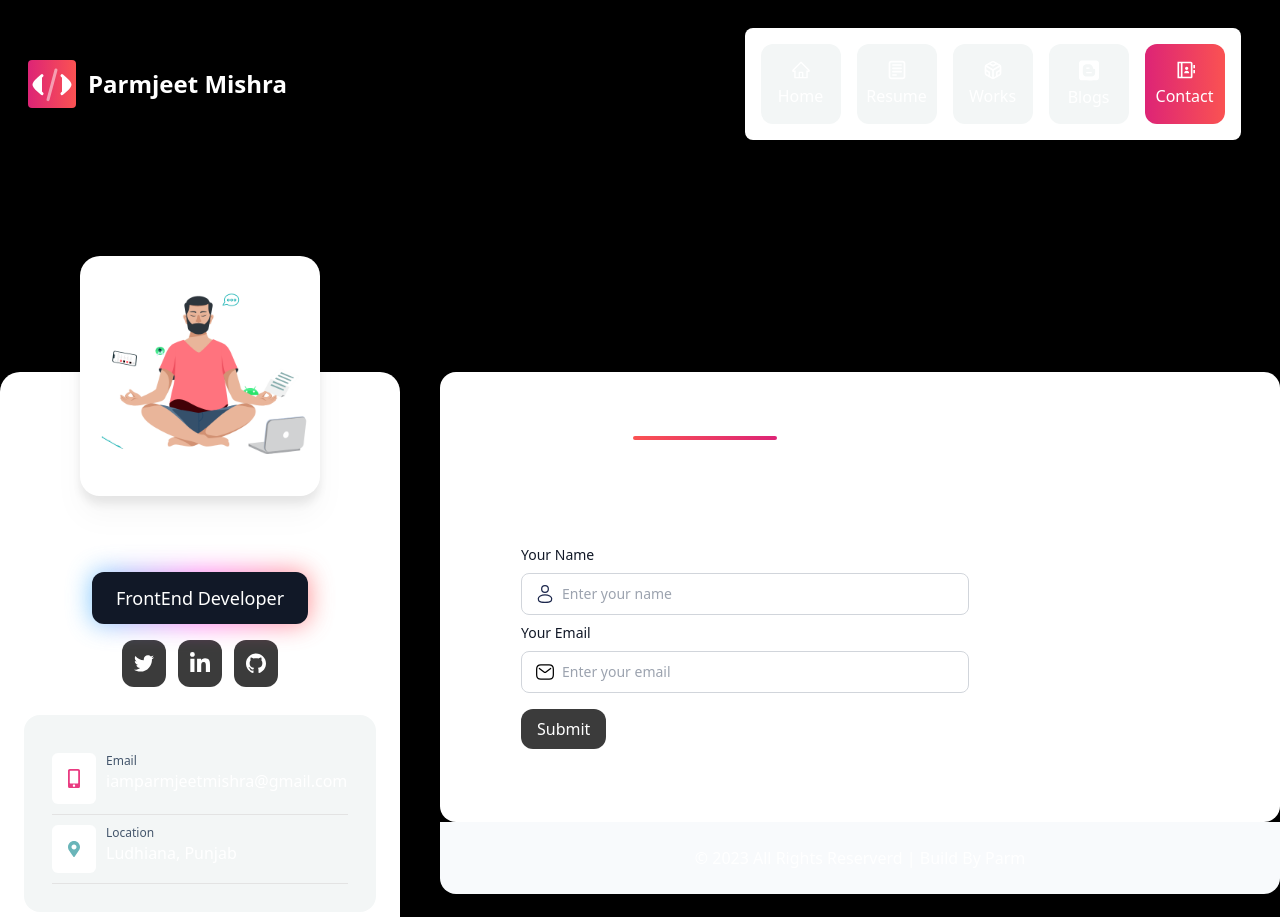
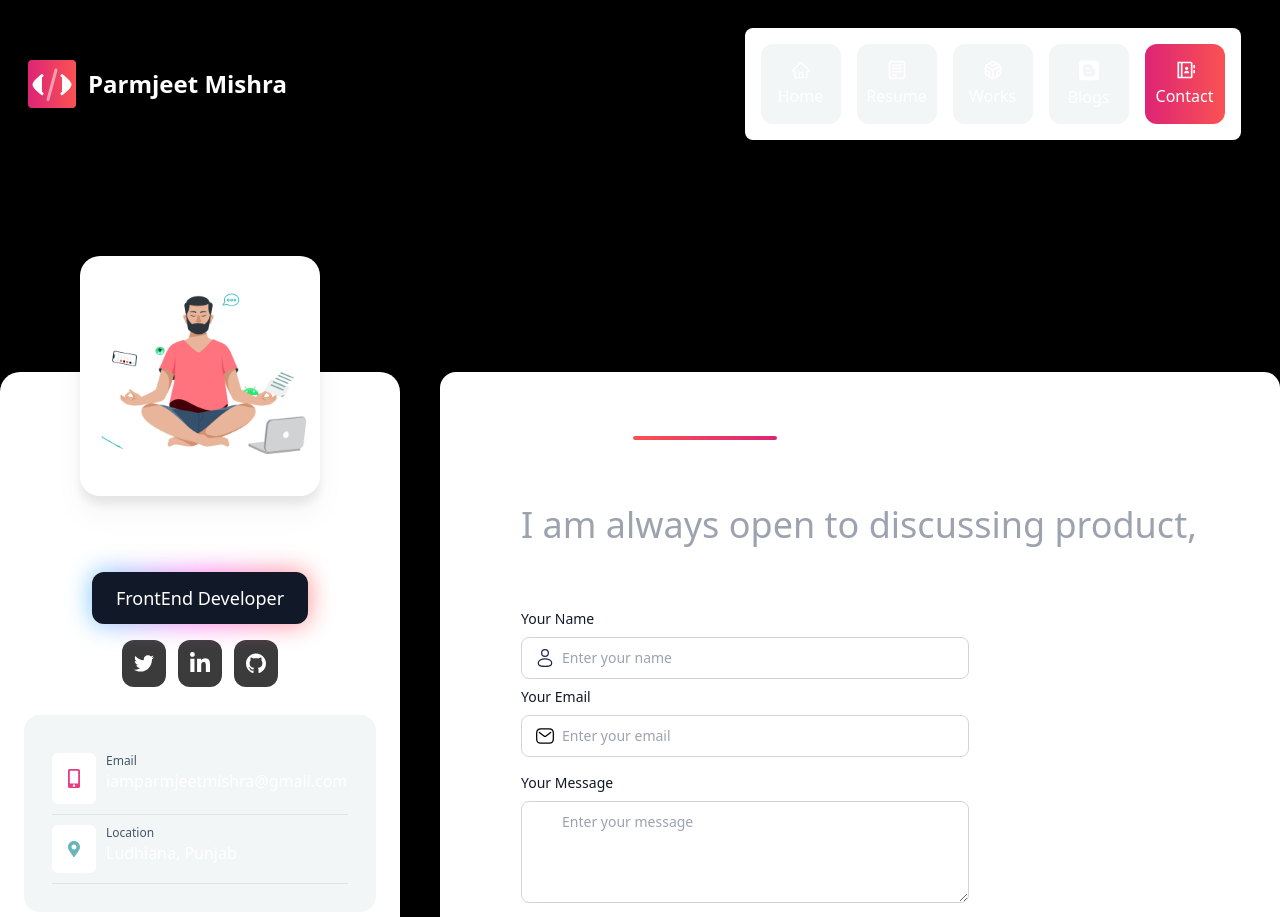
Before and after one commit to iamparmjeetmishra/Portfolio, a React (Vite) app: page /contact in a window 1280 px wide. Shown: the top 917 px of the page. Built offline with nearby package versions, Linux system fonts and the light colour scheme.

Commit message:
Form Update

```diff
--- a/src/components/header/Header.jsx
+++ b/src/components/header/Header.jsx
@@ -9,7 +9,7 @@ const header = () => {
 
     return (
         <>
-            <header className="container w-full flex items-center dark:bg-[#1a1a1a]  justify-between p-3  mt-4 sm:rounded-xl ">
+            <header className="container w-full flex items-center dark:bg-[#111111]  justify-between p-3  mt-4 sm:rounded-xl ">
                 <div className="w-full flex justify-between px-4">
                     <NavLink to="/" >
                         <div className="flex items-center gap-3 ">
--- a/src/components/index.js
+++ b/src/components/index.js
@@ -12,6 +12,7 @@ import NavA from './ui/NavA.jsx'
 import SkillBtn from './ui/SkillBtn.jsx'
 import Label from "./ui/Label.jsx";
 import Input from './ui/Input.jsx'
+
 
 export {
     Button,
--- a/src/components/ui/Form.jsx
+++ b/src/components/ui/Form.jsx
@@ -1,8 +1,8 @@
 import * as z from 'zod'
 import { useForm } from 'react-hook-form'
 import { zodResolver } from '@hookform/resolvers/zod'
-import { Label, Input } from '../../components'
-import { NameIcon, EmailIcon } from '../../media'
+import { NameIcon, EmailIcon, TextAreaIcon } from '../../media'
+
 
 const schema = z.object({
   name: z.string().min(1, { message: 'Required at least 2 characters' }),
@@ -17,28 +17,41 @@ const Form = () => {
     resolver: zodResolver(schema),
   })
 
+  const submitData = (data) => {
+    console.log(data)
+  }
+
   return (
     <>
 
-      <form onSubmit={handleSubmit} className="w-full max-w-md ">
+      <form onSubmit={handleSubmit(submitData)} className="w-full max-w-md ">
 
-      <label htmlFor="name" className="block mb-2 text-sm font-medium text-gray-900 dark:text-white">
+      <label htmlFor="name" className="label">
         Your Name
       </label>
         <div className="relative mb-2">
           <div className="absolute inset-y-0 start-0 flex items-center ps-3.5 pointer-events-none">
             <NameIcon className="w-5" />
           </div>
-          <Input type="text" id="name" placeholder="Enter your name" />
+          <input type="text" id="name" className='input' placeholder="Enter your name" {...register("name")} />
         </div>
-        <label htmlFor="email" className="block mb-2 text-sm font-medium text-gray-900 dark:text-white">
+        <label htmlFor="email" className="label">
         Your Email
       </label>
         <div className="relative mb-4">
           <div className="absolute inset-y-0 start-0 flex items-center ps-3.5 pointer-events-none">
             <EmailIcon className="w-5" />
           </div>
-          <Input type="email" id="email" placeholder="Enter your email" />
+          <input type="email" className='input' id="email" placeholder="Enter your email" {...register("email")} />
+        </div>
+        <label htmlFor="name" className="label">
+        Your Message
+      </label>
+        <div className="relative mb-4 ">
+          <div className="absolute inset-y-0 start-0 flex items-start pt-3.5 ps-3.5 pointer-events-none">
+            <TextAreaIcon className="w-5" />
+          </div>
+          <textarea rows="4" type="text" className='input' id="message" placeholder="Enter your message" {...register("message")} />
         </div>
         <button type='submit' className='px-4 py-2 flex bg-neutral-800/90 rounded-xl hover:bg-gradient-to-r from-twOg-100 to-twOg-200 hover:transition-background-color'>Submit</button>
       </form>
--- a/src/components/ui/Input.jsx
+++ b/src/components/ui/Input.jsx
@@ -2,7 +2,9 @@
 const Input = ({type, id, placeholder}) => {
     return (
         <>
-            <input type={type} id={id} className="border border-gray-300 text-gray-900 text-sm rounded-lg focus:ring-blue-500 focus:border-blue-500 block w-full ps-10 p-2.5  dark:bg-transparent dark:border-gray-600  dark:text-white dark:focus:ring-blue-500 dark:focus:border-blue-500" placeholder={placeholder} />
+            <input type={type} id={id} className="input" placeholder={placeholder}
+
+            />
         </>
     )
 }
--- a/src/index.css
+++ b/src/index.css
@@ -8,3 +8,11 @@
       font-family: "Proxima Nova", system-ui, sans-serif;
     }
   }
+
+.input {
+  @apply border border-gray-300 text-gray-900 text-sm rounded-lg focus:ring-blue-500 focus:border-blue-500 block w-full ps-10 p-2.5  dark:bg-transparent dark:border-white/10  dark:text-white dark:focus:ring-blue-500 dark:focus:border-blue-500
+}
+
+.label {
+  @apply block mb-2 text-sm font-medium text-gray-900 dark:text-white
+}
--- /dev/null
+++ b/src/media/icons/TextAreaIcon.jsx
@@ -0,0 +1,11 @@
+
+
+const TextAreaIcon = ({ className }) => {
+    return (
+        <>
+            <svg className={className} viewBox="0 0 24 24" fill="currentColor" xmlns="http://www.w3.org/2000/svg"><path fillRule="evenodd" clipRule="evenodd" d="M19.186 2.09c.521.25 1.136.612 1.625 1.101.49.49.852 1.104 1.1 1.625.313.654.11 1.408-.401 1.92l-7.214 7.213c-.31.31-.688.541-1.105.675l-4.222 1.353a.75.75 0 0 1-.943-.944l1.353-4.221a2.75 2.75 0 0 1 .674-1.105l7.214-7.214c.512-.512 1.266-.714 1.92-.402zm.211 2.516a3.608 3.608 0 0 0-.828-.586l-6.994 6.994a1.002 1.002 0 0 0-.178.241L9.9 14.102l2.846-1.496c.09-.047.171-.107.242-.178l6.994-6.994a3.61 3.61 0 0 0-.586-.828zM4.999 5.5A.5.5 0 0 1 5.47 5l5.53.005a1 1 0 0 0 0-2L5.5 3A2.5 2.5 0 0 0 3 5.5v12.577c0 .76.082 1.185.319 1.627.224.419.558.754.977.978.442.236.866.318 1.627.318h12.154c.76 0 1.185-.082 1.627-.318.42-.224.754-.559.978-.978.236-.442.318-.866.318-1.627V13a1 1 0 1 0-2 0v5.077c0 .459-.021.571-.082.684a.364.364 0 0 1-.157.157c-.113.06-.225.082-.684.082H5.923c-.459 0-.57-.022-.684-.082a.363.363 0 0 1-.157-.157c-.06-.113-.082-.225-.082-.684V5.5z" fill="" /></svg>
+        </>
+    )
+}
+
+export default TextAreaIcon;
--- a/src/media/index.js
+++ b/src/media/index.js
@@ -20,8 +20,9 @@ import BarIcon from './icons/BarIcon'
 import CrossIcon from './icons/CrossIcon'
 import EmailIcon from './icons/EmailIcon'
 import NameIcon from './icons/NameIcon'
+import TextAreaIcon from './icons/TextAreaIcon'
 
-export {
+export  {
     Sun,
     Moon,
     Twitter,
@@ -43,5 +44,6 @@ export {
     CrossIcon,
     EmailIcon,
     NameIcon,
+    TextAreaIcon,
     Profile
 }
--- a/src/pages/Contact.jsx
+++ b/src/pages/Contact.jsx
@@ -3,12 +3,17 @@ import { Form } from '../components'
 const Contact = () => {
   return (
     <section>
-      <div className="flex items-center gap-5">
+      <div className="flex items-center gap-5 mb-6">
           <h2 className="text-3xl font-bold">Contact</h2>
           <span className=" rounded-full h-1 w-36 bg-gradient-to-r from-twOg-100 to-twOg-200"></span>
       </div>
-      <p className="my-5">Contact Data is coming soon.</p>
-      <div className="p-6 border border-1 flex gap-5 rounded-lg border-white/10 ">
+
+      <div className="p-6 border border-1 flex flex-col gap-6 rounded-lg border-white/10 ">
+      <p className="text-4xl text-gray-400">
+        I am always open to discussing product, <span className='text-white'>
+         design work or partnerships.
+        </span>
+      </p>
         <Form />
       </div>
 
--- a/src/pages/Sidebar.jsx
+++ b/src/pages/Sidebar.jsx
@@ -47,7 +47,9 @@ const Sidebar = () => {
                     color='text-[#6AB5B9]'
                 />
             </div>
-            <a href={info.cvLink} target='_blank' rel='noopener noreferrer' className='inline-flex gap-2 items-center flex-nowrap mx-auto bg-gradient-to-r from-twOg-100 to-twOg-200 duration-200 transition ease-linear hover:bg-gradient-to-l from-twOg-200 to-twOg-100 px-8 py-3 text-lg text-white rounded-full mt-6  '>
+            <a
+                href={info.cvLink} target='_blank' rel='noopener noreferrer' className='inline-flex gap-2 items-center flex-nowrap mx-auto bg-neutral-800/90 duration-200 transition ease-linear hover:bg-gradient-to-l from-twOg-200 to-twOg-100 px-8 py-3 text-lg text-white rounded-full mt-6  '
+            >
                 <span className='w-8'>
                     <Download />
                 </span>
```
Also changed, not shown: src/media/icons/Download.jsx (+6 -6 lines).
